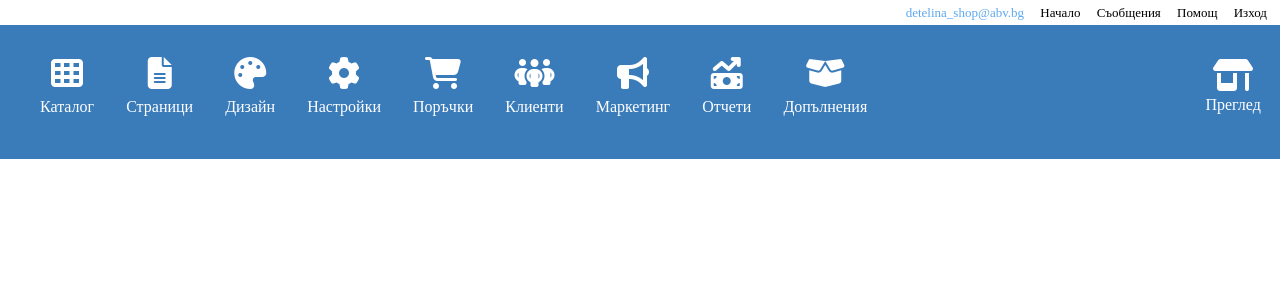
After one commit to atanasov23/Online-store-cms, a PHP site: page /cms/main/index in a window 1280 px wide. The commit adds this page. Shown: the top 300 px of the page. Run offline with PHP 8.4, Linux system fonts and the light colour scheme; some libraries are stand-ins or nearby versions.

Commit message:
Creating cms main menu

```diff
--- /dev/null
+++ b/cms/css/main.css
@@ -0,0 +1,76 @@
+@import url("https://cdnjs.cloudflare.com/ajax/libs/font-awesome/4.7.0/css/font-awesome.min.css");
+
+body {
+    margin: 0;
+    padding: 0;
+    box-sizing: border-box;
+}
+
+li {
+    list-style: none;
+}
+
+a {
+    text-decoration: none;
+    color: black;
+}
+
+.nav-link-mail {
+    color: #5da8ef;
+}
+
+.navBarTopmenu {
+    display: flex;
+    justify-content: flex-end;
+    height: 25px;
+    align-items: center;
+    font-size: 13px;
+}
+
+.navBarTopmenu ul li {
+    display: inline-block;
+    margin-right: 1em;
+}
+
+.nav-mainMenu {
+    background-color: #3a7bb9;
+}
+
+.navbar-collapse {
+    display: flex;
+    align-items: center;
+    justify-content: space-between;
+    padding-top: 2em;
+    padding-bottom: 1.7em;
+}
+
+.navbar-collapse ul {
+    display: flex;
+}
+
+.navbar-collapse ul li {
+    margin-right: 2em;
+}
+
+.navbar-collapse ul li a {
+    display: flex;
+    flex-direction: column;
+    align-items: center;
+    color: white;
+}
+
+.navbar-collapse ul li a span {
+    margin-top: 1.5em;
+}
+
+.nav-preview-shop {
+    margin-right: 1.2em;
+}
+
+.nav-preview-shop a span {
+    display: flex;
+    flex-direction: column;
+    align-items: center;
+    gap: 20px;
+    color: white;
+}
--- /dev/null
+++ b/cms/main/index.php
@@ -0,0 +1,186 @@
+<!DOCTYPE html>
+<html lang="en">
+
+<head>
+    <meta charset="UTF-8">
+    <meta name="viewport" content="width=device-width, initial-scale=1.0">
+    <title>Електронен магазин - контролен панел</title>
+    <link rel="stylesheet" href="/shop/cms/css/main.css" />
+    <script src="https://kit.fontawesome.com/7f6d4e14e7.js" crossorigin="anonymous"></script>
+
+</head>
+
+<body>
+    <div class="main-container">
+        <div class="header">
+            <nav class="navBarTopmenu">
+                <ul class="navbar-nav">
+                    <li class="nav-item">
+                        <a class="nav-link nav-link-mail" aria-current="page">detelina_shop@abv.bg</a>
+                    </li>
+                    <li class="nav-item">
+                        <a class="nav-link" aria-current="page" href="/cms/main/index">Начало</a>
+                    </li>
+                    <li class="nav-item">
+                        <a class="nav-link" aria-current="page" href="/cms/messages/list">Съобщения</a>
+                    </li>
+                    <li class="nav-item">
+                        <a class="nav-link" aria-current="page" href="http://help.superhosting.bg/category/shopiko" target="_blank">Помощ</a>
+                    </li>
+                    <li class="nav-item">
+                        <a class="nav-link" aria-current="page" href="/cms/index/logout">Изход</a>
+                    </li>
+                </ul>
+            </nav>
+            <nav class="nav-mainMenu">
+                <div class="navbar-collapse" id="navbarMainMenu">
+                    <!--   <div class="navbar-settings-mobile p-2 d-lg-none">
+                        <a href="http://detelinaivie.com" target="_blank" class="content bg-white rounded d-flex align-items-center justify-content-between text-decoration-none">
+                            <div class="settings-user">
+                                <span class="nav-icon c-icon-preview"></span>
+                                <span class="nav-link-text">Преглед</span>
+                            </div>
+                            <div class="setting-btn">
+                                <i class="fas fa-eye"></i>
+                            </div>
+                        </a>
+                    </div> -->
+                    <ul class="navbar-nav me-auto">
+                        <li class="nav-item active">
+                            <a class="nav-link" aria-current="page" href="/cms/catalog/products">
+                                <!-- <span class="nav-icon c-icon-catalog"></span> -->
+                                <i class="fa-sharp fa-solid fa-table-cells fa-2xl" style="color: #ffffff;"></i>
+                                <span class="nav-link-text">Каталог</span>
+                            </a>
+                            <!-- <ul class="dropdown-menu" aria-labelledby="dropdownMainMenu">
+                                <li><a class="dropdown-item active" href="/cms/catalog/products">Продукти</a></li>
+                                <li><a class="dropdown-item " href="/cms/catalog/import">Импортиране на продукти</a></li>
+                                <li><a class="dropdown-item " href="/cms/catalog/parameters">Параметри</a></li>
+                                <li><a class="dropdown-item " href="/cms/catalog/brands">Марки</a></li>
+                                <li><a class="dropdown-item " href="/cms/catalog/homePage">Продукти на начална страница</a></li>
+                                <li><a class="dropdown-item " href="/cms/catalog/settings">Настройки</a></li>
+
+                            </ul> -->
+                        </li>
+                        <li class="nav-item ">
+                            <a class="nav-link" aria-current="page" href="/cms/content/index">
+                                <i class="fa fa-light fa-file-lines fa-2xl" style="color: #ffffff;"></i>
+                                <span class="nav-link-text">Страници</span>
+
+                            </a>
+                            <!--  <ul class="dropdown-menu" aria-labelledby="dropdownMainMenu">
+                                <li><a class="dropdown-item " href="/cms/content/index">Основни</a></li>
+                                <li><a class="dropdown-item " href="/cms/faq/index">FAQ</a></li>
+                                <li><a class="dropdown-item " href="/cms/news/index">Блог</a></li>
+                                <li><a class="dropdown-item " href="/cms/content/menu">Управление на менюта</a></li>
+
+                            </ul> -->
+                        </li>
+                        <li class="nav-item ">
+                            <a class="nav-link" aria-current="page" href="/cms/design/templates">
+                                <i class="fa fa-solid fa-palette fa-2xl" style="color: #ffffff;"></i>
+                                <span class="nav-link-text">Дизайн</span>
+                            </a>
+                            <!-- <ul class="dropdown-menu" aria-labelledby="dropdownMainMenu">
+                                <li><a class="dropdown-item " href="/cms/design/templates">Дизайн шаблони</a></li>
+                                <li><a class="dropdown-item " href="/cms/design/logos">Лога</a></li>
+                                <li><a class="dropdown-item " href="/cms/design/colors">Цветови схеми</a></li>
+                                <li><a class="dropdown-item " href="/cms/settings/design">Дизайн Настройки</a></li>
+
+                            </ul> -->
+                        </li>
+                        <li class="nav-item ">
+                            <a class="nav-link" aria-current="page" href="/cms/settings/basicNew">
+                                <i class="fa fa-sharp fa-light fa-gear fa-2xl" style="color: #ffffff;"></i>
+                                <span class="nav-link-text">Настройки</span>
+
+                            </a>
+                            <!--  <ul class="dropdown-menu" aria-labelledby="dropdownMainMenu">
+                                <li><a class="dropdown-item " href="/cms/settings/basicNew">Основни</a></li>
+                                <li><a class="dropdown-item " href="/cms/payment/index">Плащане</a></li>
+                                <li><a class="dropdown-item " href="/cms/settings/shipment">Доставка</a></li>
+                                <li><a class="dropdown-item " href="/cms/settings/smi">Социални мрежи</a></li>
+                                <li><a class="dropdown-item " href="/cms/settings/mobile">Мобилна версия</a></li>
+                                <li><a class="dropdown-item " href="/cms/settings/security">Сигурност и GDPR</a></li>
+
+                            </ul> -->
+                        </li>
+                        <li class="nav-item ">
+                            <a class="nav-link" aria-current="page" href="/cms/orders/list">
+                                <i class="fa fa-sharp fa-light fa-cart-shopping fa-2xl" style="color: #ffffff;"></i>
+                                <span class="nav-link-text">Поръчки</span>
+
+                            </a>
+                            <!-- <ul class="dropdown-menu" aria-labelledby="dropdownMainMenu">
+                                <li><a class="dropdown-item " href="/cms/orders/list">Поръчки</a></li>
+                                <li><a class="dropdown-item " href="/cms/orders/abandonedCarts">Изоставени колички</a></li>
+
+                            </ul> -->
+                        </li>
+                        <li class="nav-item ">
+                            <a class="nav-link" aria-current="page" href="/cms/customer/index">
+                                <i class="fa-solid fa-people-group fa-2xl" style="color: #ffffff;"></i>
+                                <span class="nav-link-text">Клиенти</span>
+
+                            </a>
+                            <!-- <ul class="dropdown-menu" aria-labelledby="dropdownMainMenu">
+                                <li><a class="dropdown-item " href="/cms/customer/index">Клиенти</a></li>
+                                <li><a class="dropdown-item " href="/cms/customer/import">Импорт на клиенти</a></li>
+
+                            </ul> -->
+                        </li>
+                        <li class="nav-item ">
+                            <a class="nav-link" aria-current="page" href="/cms/marketing/discounts">
+                                <i class="fa-solid fa-bullhorn fa-2xl" style="color: #ffffff;"></i>
+                                <span class="nav-link-text">Маркетинг</span>
+
+                            </a>
+                            <!-- <ul class="dropdown-menu" aria-labelledby="dropdownMainMenu">
+                                <li><a class="dropdown-item " href="/cms/marketing/discounts">Отстъпки и промоции</a></li>
+                                <li><a class="dropdown-item " href="/cms/subscribers/list">Нюзлетър абонати</a></li>
+
+                            </ul> -->
+                        </li>
+                        <li class="nav-item ">
+                            <a class="nav-link" aria-current="page" href="/cms/reports/summary">
+                                <i class="fa fa-solid fa-money-bill-trend-up fa-2xl" style="color: #ffffff;"></i>
+                                <span class="nav-link-text">Отчети</span>
+
+                            </a>
+                            <!--  <ul class="dropdown-menu" aria-labelledby="dropdownMainMenu">
+                                <li><a class="dropdown-item " href="/cms/reports/summary">Обобщен отчет</a></li>
+                                <li><a class="dropdown-item " href="/cms/reports/orders">Поръчки</a></li>
+                                <li><a class="dropdown-item active" href="/cms/reports/products">Продукти</a></li>
+                                <li><a class="dropdown-item " href="/cms/reports/customers">Клиенти</a></li>
+                                <li><a class="dropdown-item " href="/cms/reports/operations">Операции</a></li>
+
+                            </ul> -->
+                        </li>
+                        <li class="nav-item ">
+                            <a class="nav-link" aria-current="page" href="/cms/plugins/all">
+                                <i class="fa-solid fa-box-open fa-2xl" style="color: #ffffff;"></i>
+                                <span class="nav-link-text">Допълнения</span>
+
+                            </a>
+                            <!-- <ul class="dropdown-menu" aria-labelledby="dropdownMainMenu">
+                                <li><a class="dropdown-item " href="/cms/plugins/all">Всички</a></li>
+                                <li><a class="dropdown-item " href="/cms/plugins/installed">Инсталирани</a></li>
+
+                            </ul> -->
+                        </li>
+                    </ul>
+                    <div class="nav-preview-shop">
+                        <a href="http://detelinaivie.com" target="_blank" class="nav-preview-link bg-primary rounded">
+                            <span>
+                                <i class="fa fa-sharp fa-solid fa-shop fa-2xl" style="color: #ffffff;"></i>
+                                <span class="pr-text">Преглед</span>
+                            </span>
+                        </a>
+                    </div>
+                </div>
+            </nav>
+        </div>
+    </div>
+</body>
+
+</html>
--- a/cms/templates/main/index.php
+++ b/cms/templates/main/index.php
@@ -7,6 +7,10 @@ require_once 'cms/config/db-config/db_connect.php';
 <head>
 	<meta charset="UTF-8">
 	<meta name="viewport" content="width=device-width, initial-scale=1.0">
+	<meta name="description" content="Онлайн магазин за гоблени и гердани.  Бърза и сигурна доставка. Ниски цени. Поръчай сега." />
+	<meta property="og:title" content="Ръчно изработени гердани и гоблени! - Детелина и Вие | detelinaivie.com" />
+	<meta property="og:site_name" content="Ръчно изработени гердани и гоблени! - Детелина и Вие | detelinaivie.com" />
+	<meta property="og:description" content="Онлайн магазин за гоблени и гердани.  Бърза и сигурна доставка. Ниски цени. Поръчай сега." />
 	<link rel="stylesheet" href="cms/templates/main/css/main.css" />
 	<script src="https://kit.fontawesome.com/7f6d4e14e7.js" crossorigin="anonymous"></script>
 	<script src="https://ajax.googleapis.com/ajax/libs/jquery/3.7.1/jquery.min.js"></script>
```
Also changed, not shown: cms/main.php (deleted).
